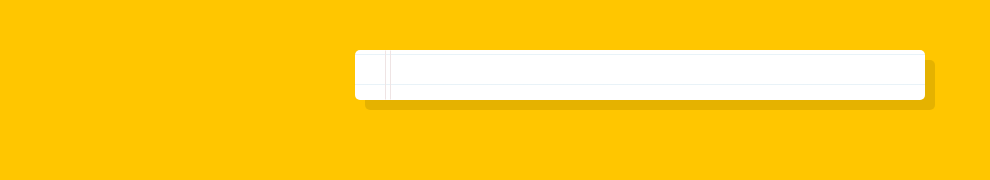
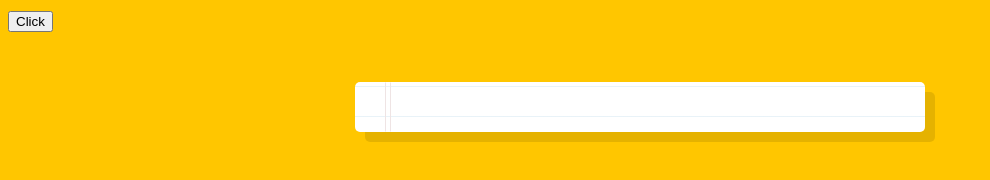
Before and after one commit to adityabisoi/speech-recognition, a plain HTML site: page index.html in a window 1280 px wide. Shown: the whole page, without its empty margins (0-990 px from the left). Drawn offline with Linux system fonts and the light colour scheme.

Commit message:
button listening

```diff
--- a/index.html
+++ b/index.html
@@ -6,10 +6,14 @@
 </head>
 <body>
 
+    <button id="but">Click</button>
+
   <div class="words" contenteditable>
   </div>
 
 <script>
+
+  document.getElementById("but").addEventListener("click", function(){
         window.SpeechRecognition = window.SpeechRecognition || window.webkitSpeechRecognition;
 
         const recognition = new SpeechRecognition();
@@ -42,6 +46,9 @@
         recognition.addEventListener('end', recognition.start);
 
         recognition.start();
+  });
+
+
 
 
 </script>
```
Lines whose indentation alone changed are shown as unchanged.
